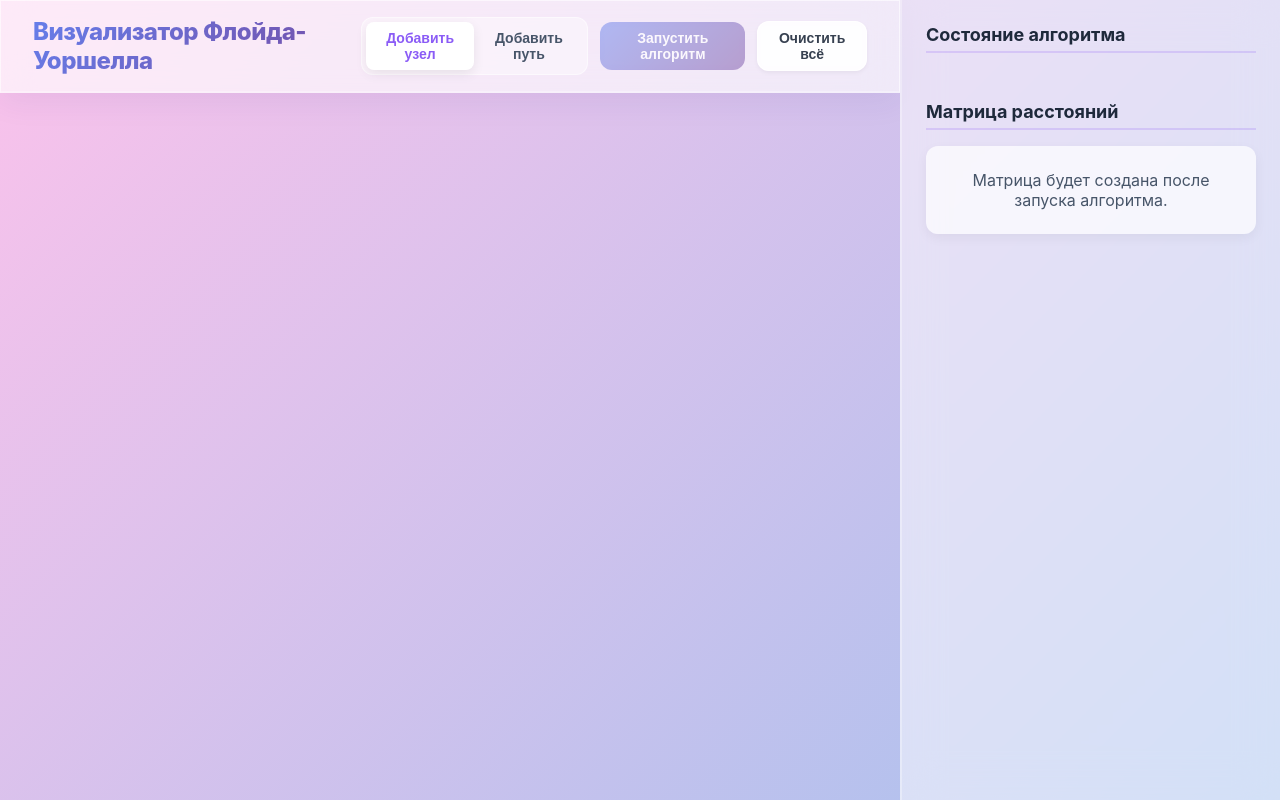
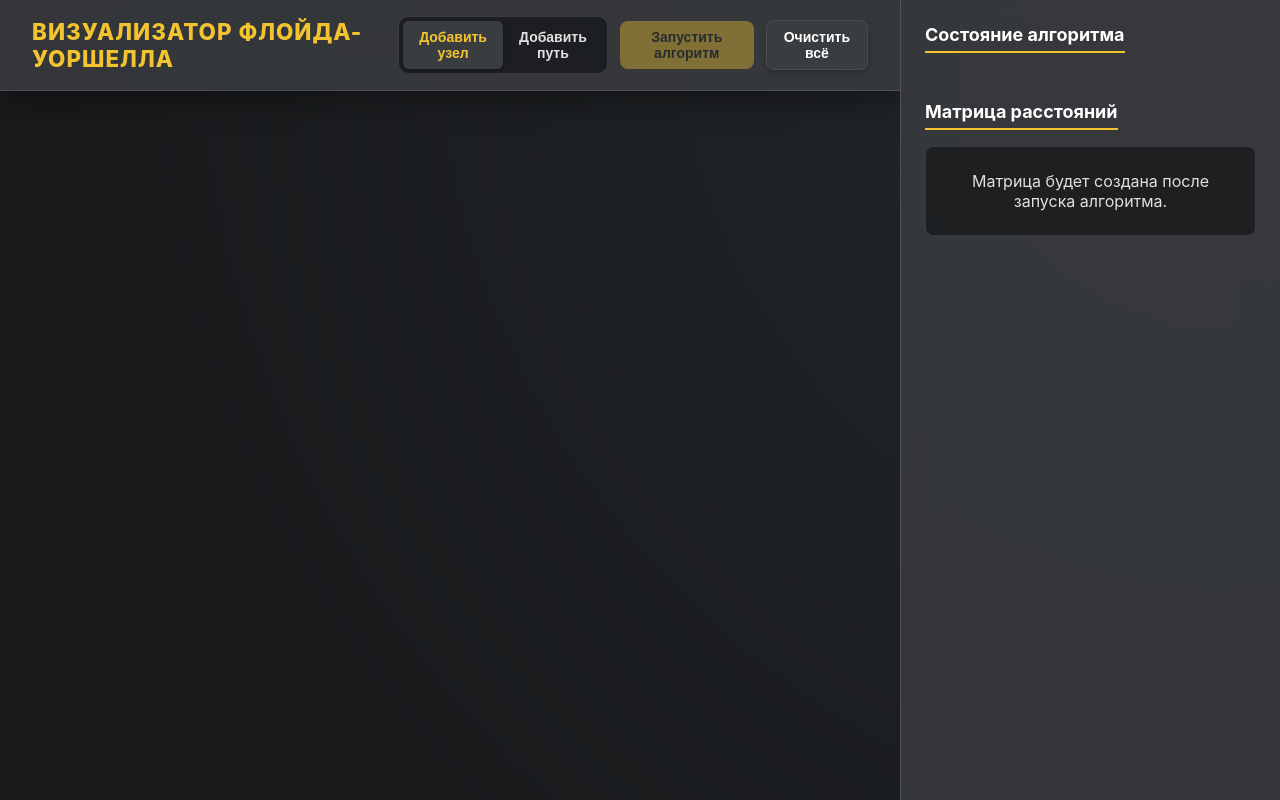
Before and after one commit to Gukasio/algos, a React (Vite) app: page / in a window 1280 px wide. Built offline with nearby package versions, Linux system fonts and the light colour scheme.

Commit message:
Update theme to dark moody stone with yellow and green accents, increase weight randomness

```diff
--- a/src/App.css
+++ b/src/App.css
@@ -19,12 +19,10 @@
   justify-content: space-between;
   align-items: center;
   z-index: 10;
-  border-bottom: 2px solid rgba(255, 255, 255, 0.3);
 }
 
 .title {
-  font-size: 1.5rem;
-  letter-spacing: -0.5px;
+  font-size: 1.4rem;
 }
 
 .controls {
@@ -35,9 +33,9 @@
 
 .mode-selector {
   display: flex;
-  background: rgba(255, 255, 255, 0.4);
-  border: 1px solid rgba(255, 255, 255, 0.5);
-  border-radius: 12px;
+  background: rgba(24, 26, 28, 0.8);
+  border: 1px solid var(--border-color);
+  border-radius: 10px;
   padding: 4px;
 }
 
@@ -46,17 +44,17 @@
   border: none;
   color: var(--text-secondary);
   padding: 8px 16px;
-  border-radius: 8px;
+  border-radius: 6px;
   cursor: pointer;
   font-size: 0.875rem;
   font-weight: 600;
-  transition: all 0.3s ease;
+  transition: all 0.2s ease;
 }
 
 .mode-btn.active {
-  background: #ffffff;
+  background: #3A3D40;
   color: var(--accent-color);
-  box-shadow: 0 4px 12px rgba(0, 0, 0, 0.08);
+  box-shadow: 0 2px 4px rgba(0, 0, 0, 0.2);
 }
 
 .workspace {
@@ -67,13 +65,13 @@
 
 .side-panel {
   width: 380px;
-  border-left: 2px solid rgba(255, 255, 255, 0.3);
+  border-left: 1px solid var(--border-color);
   display: flex;
   flex-direction: column;
   z-index: 10;
   padding: 1.5rem;
   overflow-y: auto;
-  background: rgba(255, 255, 255, 0.5);
+  background: var(--bg-panel);
   backdrop-filter: blur(20px);
   -webkit-backdrop-filter: blur(20px);
 }
@@ -87,16 +85,17 @@
   font-weight: 700;
   margin-bottom: 1rem;
   color: var(--text-primary);
-  border-bottom: 2px solid rgba(139, 92, 246, 0.2);
+  border-bottom: 2px solid var(--accent-color);
   padding-bottom: 6px;
+  display: inline-block;
 }
 
 .matrix-container {
   overflow-x: auto;
-  background: rgba(255, 255, 255, 0.7);
-  border-radius: 12px;
+  background: rgba(24, 26, 28, 0.8);
+  border-radius: 8px;
   padding: 8px;
-  box-shadow: 0 4px 12px rgba(0, 0, 0, 0.05);
+  border: 1px solid var(--border-color);
 }
 
 .distance-matrix {
@@ -110,15 +109,14 @@
 .distance-matrix td {
   padding: 8px;
   text-align: center;
-  border: 1px solid rgba(139, 92, 246, 0.1);
+  border: 1px solid rgba(255, 255, 255, 0.05);
   width: 36px;
   height: 36px;
-  border-radius: 4px;
 }
 
 .distance-matrix th {
-  background: rgba(139, 92, 246, 0.1);
-  color: var(--accent-hover);
+  background: #3A3D40;
+  color: var(--accent-green);
   font-weight: 700;
 }
 
@@ -127,63 +125,66 @@
   transition: all 0.3s ease;
 }
 
-/* Vivid matrix states */
+/* Deep moody matrix states */
 .cell-active {
-  background-color: #dbeafe;
-  color: #1e40af;
+  background-color: #3A3D40;
+  color: var(--accent-color);
   font-weight: bold;
-  transform: scale(1.1);
-  box-shadow: 0 2px 8px rgba(59, 130, 246, 0.3);
 }
 
 .cell-comparing {
-  background-color: #fce7f3;
-  color: #be185d;
+  background-color: #181A1C;
+  color: var(--accent-green);
   font-weight: bold;
 }
 
 .cell-updated {
-  background-color: #fecdd3;
-  color: #e11d48;
+  background-color: rgba(244, 196, 48, 0.2);
+  color: var(--accent-color);
   font-weight: bold;
-  transform: scale(1.15);
-  box-shadow: 0 4px 12px rgba(225, 29, 72, 0.4);
+  transform: scale(1.1);
+  box-shadow: 0 4px 12px rgba(244, 196, 48, 0.1);
 }
 
 /* Info Box */
 .info-box {
-  background: rgba(255, 255, 255, 0.8);
-  border: 1px solid rgba(255, 255, 255, 0.9);
+  background: #24272A;
+  border: 1px solid var(--border-color);
   padding: 1.25rem;
-  border-radius: 12px;
+  border-radius: 10px;
   font-size: 0.9rem;
   line-height: 1.6;
+  color: var(--text-secondary);
+  box-shadow: 0 4px 16px rgba(0,0,0,0.2);
+}
+
+.info-box strong {
   color: var(--text-primary);
-  box-shadow: 0 4px 16px rgba(0,0,0,0.05);
 }
 
 .equation {
   font-family: monospace;
-  background: rgba(139, 92, 246, 0.1);
-  color: #5b21b6;
+  background: #181A1C;
+  color: var(--accent-green);
   font-weight: bold;
-  padding: 8px;
+  padding: 10px;
   border-radius: 6px;
   margin-top: 12px;
   display: block;
   text-align: center;
+  border: 1px solid rgba(168, 224, 95, 0.2);
 }
 
-/* Playful Graph elements */
+/* Stylish Nodes and edges */
 .node {
   cursor: pointer;
 }
 
 .node circle {
-  fill: #ffffff;
-  stroke: var(--accent-color);
+  fill: var(--node-bg);
+  stroke: var(--node-border);
   stroke-width: 3;
-  filter: drop-shadow(0px 4px 8px rgba(139, 92, 246, 0.3));
+  filter: drop-shadow(0px 4px 8px rgba(0, 0, 0, 0.6));
   transition: all 0.3s cubic-bezier(0.34, 1.56, 0.64, 1);
 }
 
@@ -197,23 +198,22 @@
 
 .node:hover circle {
   transform: scale(1.1);
-  fill: #f3e8ff;
-  filter: drop-shadow(0px 6px 12px rgba(139, 92, 246, 0.5));
+  fill: #4B5156;
 }
 
 .node-active circle {
-  stroke: #f43f5e;
-  fill: #fff1f2;
-  filter: drop-shadow(0px 0px 16px rgba(244, 63, 94, 0.7));
+  stroke: var(--accent-color);
+  fill: #4B5156;
+  filter: drop-shadow(0px 0px 16px rgba(244, 196, 48, 0.4));
   transform: scale(1.15);
 }
 
 .node-comparing circle {
-  stroke: #3b82f6;
-  fill: #eff6ff;
+  stroke: var(--accent-green-hover);
+  fill: #3A3D40;
   stroke-dasharray: 6 4;
   animation: rotate-dash 2s linear infinite;
-  filter: drop-shadow(0px 0px 12px rgba(59, 130, 246, 0.5));
+  filter: drop-shadow(0px 0px 12px rgba(168, 224, 95, 0.3));
 }
 
 @keyframes rotate-dash {
@@ -228,30 +228,30 @@
 }
 
 .edge-active path {
-  stroke: #f43f5e;
+  stroke: var(--accent-color);
   stroke-width: 4;
-  filter: drop-shadow(0px 0px 8px rgba(244, 63, 94, 0.5));
+  filter: drop-shadow(0px 0px 8px rgba(244, 196, 48, 0.3));
 }
 
 .edge-comparing path {
-  stroke: #3b82f6;
+  stroke: var(--accent-green);
   stroke-width: 4;
   stroke-dasharray: 6 6;
   animation: rotate-dash 1s linear infinite;
 }
 
 .weight-label {
-  fill: #1e293b;
+  fill: #181A1C;
   font-size: 13px;
   font-weight: 800;
   user-select: none;
 }
 
 .weight-bg {
-  fill: rgba(255, 255, 255, 0.9);
-  stroke: var(--accent-color);
+  fill: var(--accent-green);
+  stroke: #181A1C;
   stroke-width: 2px;
   rx: 6px;
   ry: 6px;
-  filter: drop-shadow(0px 2px 4px rgba(0,0,0,0.1));
+  filter: drop-shadow(0px 2px 4px rgba(0,0,0,0.4));
 }
--- a/src/App.tsx
+++ b/src/App.tsx
@@ -76,7 +76,7 @@ export default function App() {
             return;
           }
 
-          const randomWeight = Math.floor(Math.random() * 9) + 1;
+          const randomWeight = Math.floor(Math.random() * 90) + 10; // Weights from 10 to 99
           setEdges([...edges, { source: selectedNode, target: nodeId, weight: randomWeight }]);
         }
         setSelectedNode(null);
--- a/src/index.css
+++ b/src/index.css
@@ -1,16 +1,27 @@
 :root {
-  --text-primary: #1e293b;
-  --text-secondary: #475569;
+  /* Moody Charcoal / Stone backgrounds */
+  --bg-primary: #181A1C;
+  --bg-panel: rgba(58, 61, 64, 0.85); /* 3A3D40 based */
 
-  --accent-color: #8b5cf6; /* Vibrant violet */
-  --accent-hover: #7c3aed;
+  /* Bright accents from Moodboard */
+  --accent-color: #F4C430; /* Yellow */
+  --accent-hover: #D9AE2A;
 
-  --node-bg: #ffffff;
-  --node-border: #8b5cf6;
-  --node-text: #1e293b;
+  --accent-green: #A8E05F; /* Green apple / florish */
+  --accent-green-hover: #7FBC3B;
 
-  --edge-color: #94a3b8;
+  /* Typography */
+  --text-primary: #FFFFFF;
+  --text-secondary: #E0E0E0;
 
+  /* Node & Edge base colors */
+  --node-bg: #3A3D40;
+  --node-border: #A8E05F;
+  --node-text: #FFFFFF;
+
+  --edge-color: #7d848b;
+
+  --border-color: rgba(224, 224, 224, 0.15);
   --font-family: 'Inter', -apple-system, BlinkMacSystemFont, 'Segoe UI', Roboto, Helvetica, Arial, sans-serif;
 }
 
@@ -22,7 +33,9 @@
 
 body {
   font-family: var(--font-family);
-  background: linear-gradient(135deg, #fbc2eb 0%, #a6c1ee 100%);
+  background-color: var(--bg-primary);
+  /* Optional subtle texture-like radial gradient */
+  background-image: radial-gradient(circle at top right, #24272A 0%, #181A1C 80%);
   background-attachment: fixed;
   color: var(--text-primary);
   height: 100vh;
@@ -37,66 +50,63 @@ body {
   flex-direction: column;
 }
 
-/* Glassmorphism Light Effect */
+/* Glassmorphism Dark Effect */
 .glass-panel {
-  background: rgba(255, 255, 255, 0.65);
+  background: var(--bg-panel);
   backdrop-filter: blur(16px);
   -webkit-backdrop-filter: blur(16px);
-  border: 1px solid rgba(255, 255, 255, 0.6);
-  box-shadow: 0 8px 32px rgba(31, 38, 135, 0.07);
+  border-bottom: 1px solid var(--border-color);
+  box-shadow: 0 8px 32px rgba(0, 0, 0, 0.4);
 }
 
 .button {
-  background: rgba(255, 255, 255, 0.8);
-  border: 1px solid rgba(255, 255, 255, 0.8);
-  color: #374151;
+  background: #3A3D40;
+  border: 1px solid #4a4d52;
+  color: var(--text-primary);
   padding: 8px 16px;
-  border-radius: 12px;
+  border-radius: 8px;
   cursor: pointer;
   font-weight: 600;
   font-size: 0.875rem;
-  box-shadow: 0 2px 4px rgba(0, 0, 0, 0.05);
+  box-shadow: 0 4px 6px rgba(0, 0, 0, 0.2);
   transition: all 0.25s cubic-bezier(0.4, 0, 0.2, 1);
-  backdrop-filter: blur(4px);
 }
 
 .button:hover:not(:disabled) {
-  background: rgba(255, 255, 255, 1);
+  background: #4a4d52;
+  border-color: var(--accent-green);
   transform: translateY(-2px);
-  box-shadow: 0 4px 12px rgba(0, 0, 0, 0.1);
+  box-shadow: 0 6px 12px rgba(168, 224, 95, 0.15);
 }
 
 .button:active:not(:disabled) {
   transform: translateY(0);
-  box-shadow: 0 1px 2px rgba(0, 0, 0, 0.05);
 }
 
 .button:disabled {
-  opacity: 0.5;
+  opacity: 0.4;
   cursor: not-allowed;
   transform: none !important;
   box-shadow: none !important;
 }
 
 .button-primary {
-  background: linear-gradient(135deg, #667eea 0%, #764ba2 100%);
+  background: var(--accent-color);
   border: none;
-  color: #ffffff;
-  box-shadow: 0 4px 15px rgba(118, 75, 162, 0.3);
+  color: #181A1C; /* Dark text on bright yellow */
+  box-shadow: 0 4px 15px rgba(244, 196, 48, 0.2);
 }
 
 .button-primary:hover:not(:disabled) {
-  background: linear-gradient(135deg, #764ba2 0%, #667eea 100%);
+  background: var(--accent-hover);
+  color: #181A1C;
   transform: translateY(-2px);
-  box-shadow: 0 6px 20px rgba(118, 75, 162, 0.5);
-  color: #ffffff;
+  box-shadow: 0 6px 20px rgba(244, 196, 48, 0.4);
 }
 
-/* Typography styles */
 .text-gradient {
-  background: linear-gradient(135deg, #667eea 0%, #764ba2 100%);
-  -webkit-background-clip: text;
-  -webkit-text-fill-color: transparent;
-  background-clip: text;
+  color: var(--accent-color);
   font-weight: 800;
+  text-transform: uppercase;
+  letter-spacing: 1px;
 }
```
